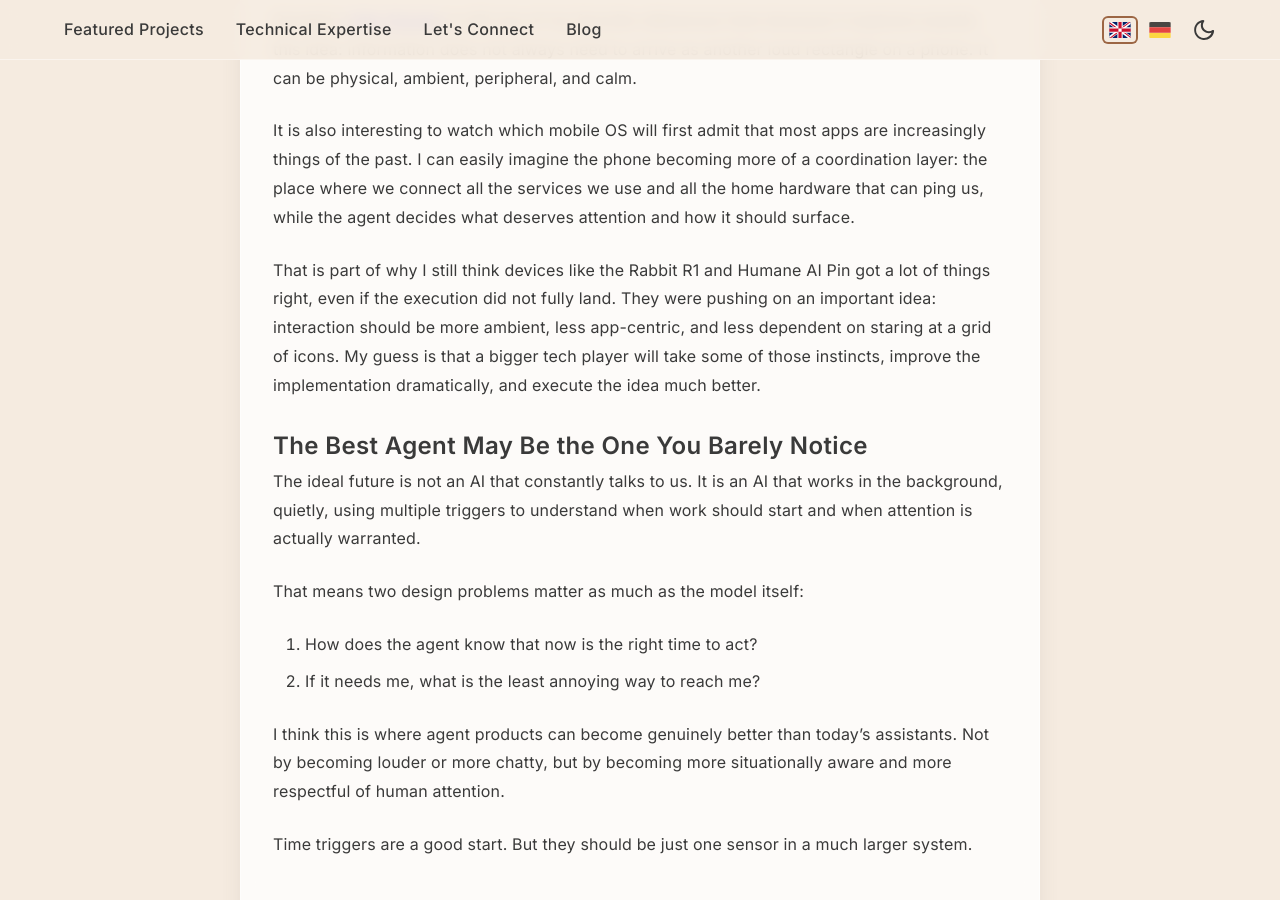
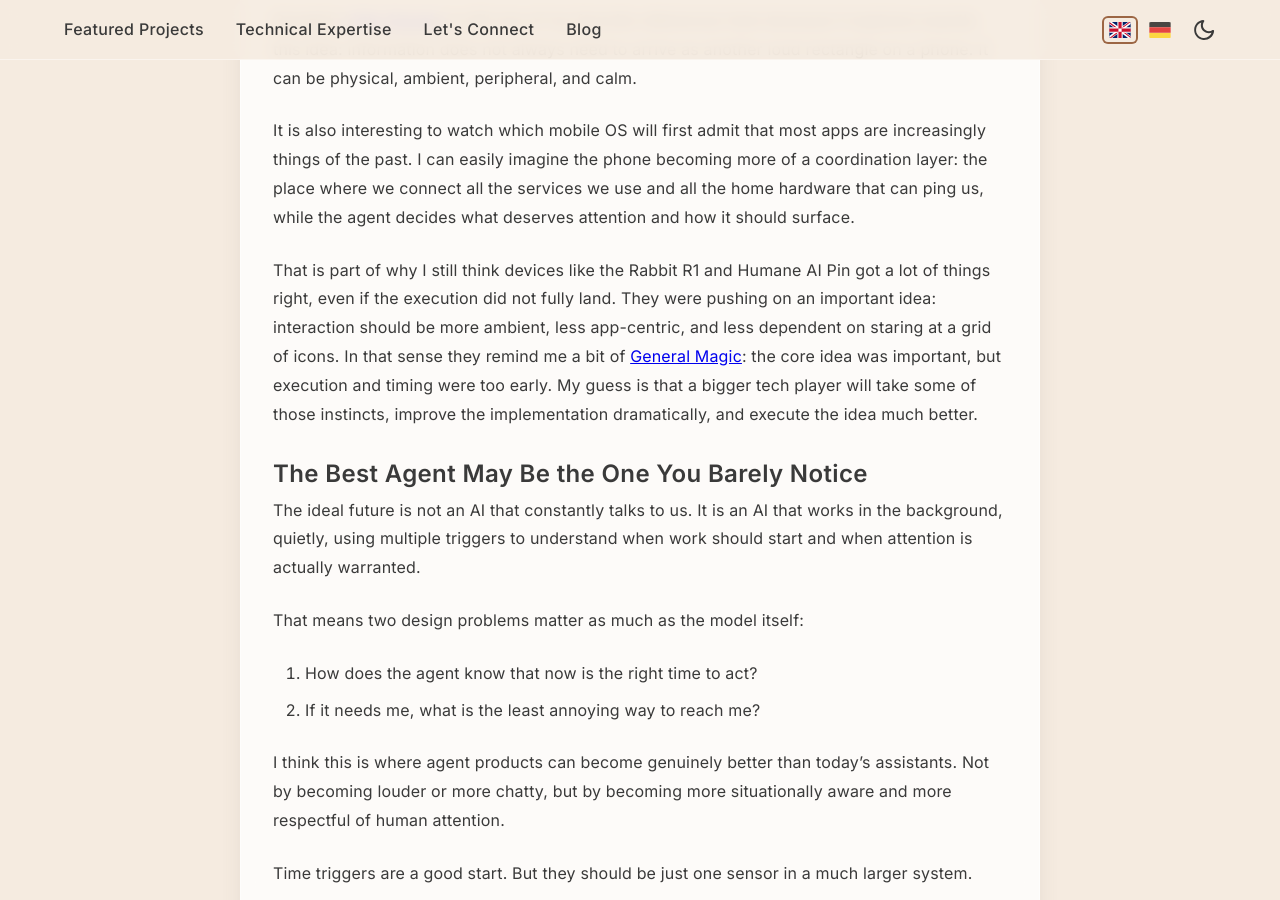
Before and after one commit to Lukafin/personalWeb, a Jekyll site: the page built from _posts/2026-03-15-ai-agents-need-more-than-time-triggers.md, in a window 1280 px wide and 900 px high, scrolled down 3174 px. Built offline with Jekyll 4.4.1, drawn with Linux system fonts in a browser that asks for light colours.

Commit message:
Add General Magic reference to agent post

```diff
--- a/_posts/2026-03-15-ai-agents-need-more-than-time-triggers.md
+++ b/_posts/2026-03-15-ai-agents-need-more-than-time-triggers.md
@@ -63,7 +63,7 @@ Google's [Little Signals](https://littlesignals.withgoogle.com/) is still one of
 
 It is also interesting to watch which mobile OS will first admit that most apps are increasingly things of the past. I can easily imagine the phone becoming more of a coordination layer: the place where we connect all the services we use and all the home hardware that can ping us, while the agent decides what deserves attention and how it should surface.
 
-That is part of why I still think devices like the Rabbit R1 and Humane AI Pin got a lot of things right, even if the execution did not fully land. They were pushing on an important idea: interaction should be more ambient, less app-centric, and less dependent on staring at a grid of icons. My guess is that a bigger tech player will take some of those instincts, improve the implementation dramatically, and execute the idea much better.
+That is part of why I still think devices like the Rabbit R1 and Humane AI Pin got a lot of things right, even if the execution did not fully land. They were pushing on an important idea: interaction should be more ambient, less app-centric, and less dependent on staring at a grid of icons. In that sense they remind me a bit of [General Magic](https://en.wikipedia.org/wiki/General_Magic): the core idea was important, but execution and timing were too early. My guess is that a bigger tech player will take some of those instincts, improve the implementation dramatically, and execute the idea much better.
 
 ## The Best Agent May Be the One You Barely Notice
 
```
